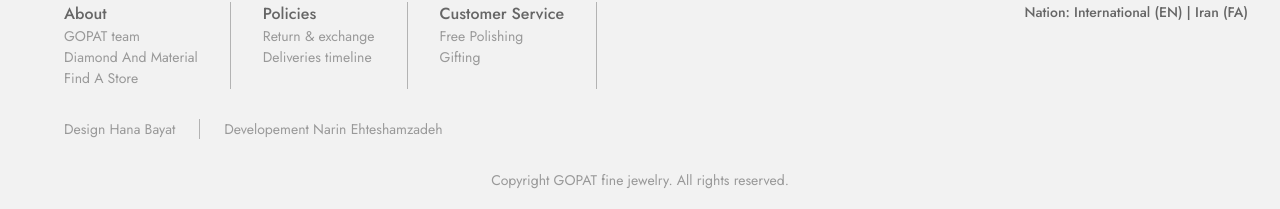
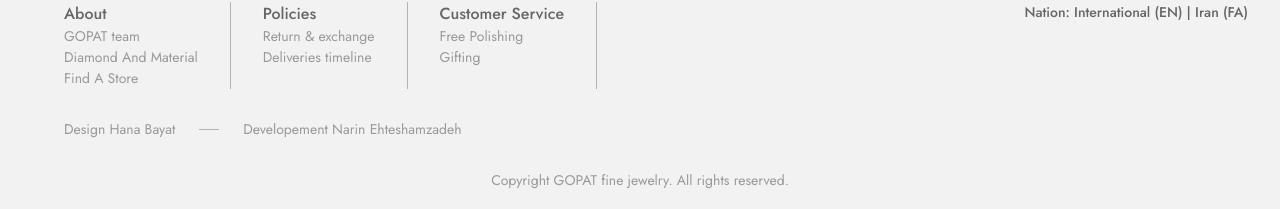
Before and after one commit to Narniii/GOPAT, a React (Create React App) app: page / in a window 1280 px wide. Shown: the part 1772-1981 px from the top of the page. Built offline with nearby package versions, Linux system fonts and the light colour scheme; no server answers; a web font is replaced by a local one.

Commit message:
line horizontal

```diff
--- a/src/components/footer.js
+++ b/src/components/footer.js
@@ -34,8 +34,8 @@ const Links = styled(Typography)(({ theme }) => ({
     }
 }))
 const Line = styled(Box)(({ theme }) => ({
-    backgroundColor: '#b3b3b3', color: '#666666', height: '20px',
-    width: '1px'
+    backgroundColor: '#b3b3b3', color: '#666666', height: '1px',
+    width: '20px'
 }))
 
 const Footer = ({ language, changeLanguage }) => {
@@ -179,7 +179,7 @@ const Footer = ({ language, changeLanguage }) => {
                         {language == 'en' ? 'Nation: International (EN) | Iran (FA)' : 'زبان : فارسی | انگلیسی'}
                     </Typography>
                 </Box>
-                <Box sx={{ width: '100%', display: 'flex', px: '32px', gap: '24px', boxSizing: 'border-box' }}>
+                <Box sx={{ width: '100%', display: 'flex', px: '32px', gap: '24px', boxSizing: 'border-box', alignItems: 'center' }}>
                     <Link target="_blank" style={{ textDecoration: 'none' }}
                         to={'https://www.linkedin.com/in/hana-bayat-853023126/'}>
                         <Typography sx={{ textTransform: 'capitalize', color: '#999999', textAlign: 'center', fontSize: '14px' }}>
```
